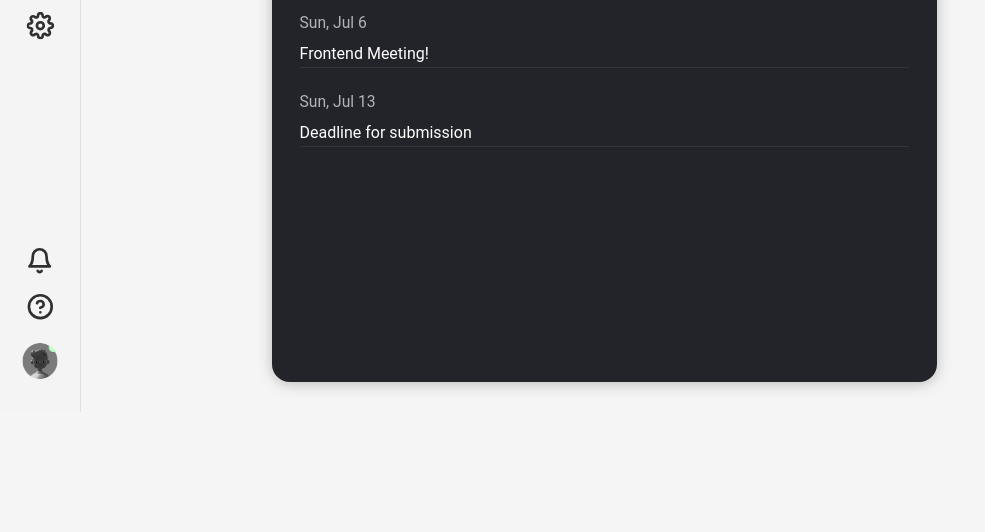
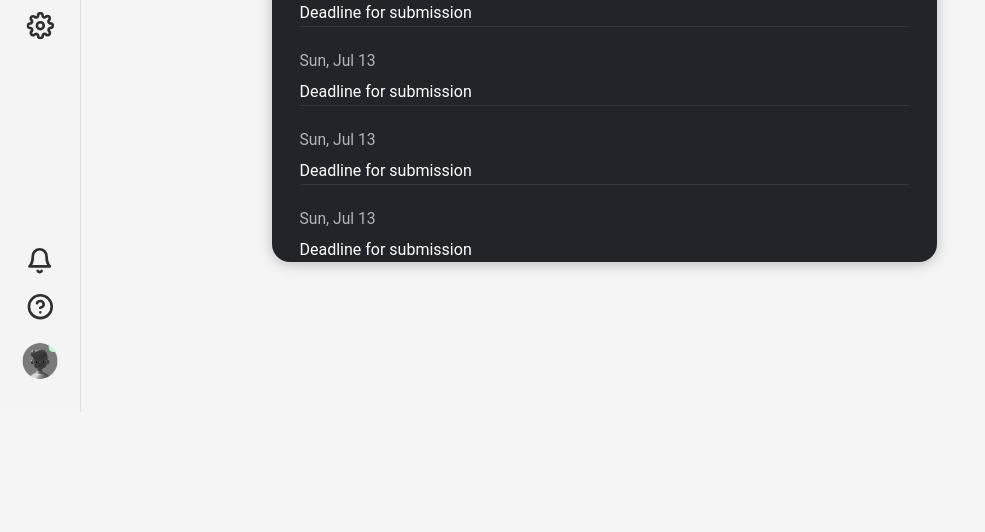
Before and after one commit to MikeM911/afillia-michael, a website: page login/assets/calendar.html in a window 1280 px wide. Shown: the part 388-920 px from the top of the page, without its empty margins (0-985 px from the left). After the commit the page ends 800 px from the top, so only its background shows below. Drawn offline with Linux system fonts and the light colour scheme.

Commit message:
updated calendar for scroll

```diff
--- a/login/assets/calendar.html
+++ b/login/assets/calendar.html
@@ -56,6 +56,36 @@
                 <span class="event-title">Deadline for submission</span>
               </div>
             </div>
+            <div class="calendar-section">
+              <div class="calendar-section-date">Sun, Jul 13</div>
+              <div class="calendar-event">
+                <span class="event-title">Deadline for submission</span>
+              </div>
+            </div>
+            <div class="calendar-section">
+              <div class="calendar-section-date">Sun, Jul 13</div>
+              <div class="calendar-event">
+                <span class="event-title">Deadline for submission</span>
+              </div>
+            </div>
+            <div class="calendar-section">
+              <div class="calendar-section-date">Sun, Jul 13</div>
+              <div class="calendar-event">
+                <span class="event-title">Deadline for submission</span>
+              </div>
+            </div>
+            <div class="calendar-section">
+              <div class="calendar-section-date">Sun, Jul 13</div>
+              <div class="calendar-event">
+                <span class="event-title">Deadline for submission</span>
+              </div>
+            </div>
+            <div class="calendar-section">
+              <div class="calendar-section-date">Sun, Jul 13</div>
+              <div class="calendar-event">
+                <span class="event-title">Deadline for submission</span>
+              </div>
+            </div>
           </div>
         </div>
         <div class="square3"></div>
--- a/login/assets/style-calendar.css
+++ b/login/assets/style-calendar.css
@@ -135,7 +135,6 @@ body {
     justify-content: center;
     align-items: center;
     min-height: 100vh;
-    margin-top: 120px; /* space below app-icons-bar */
 }
 .square {
     width: 665px;
@@ -162,6 +161,7 @@ body {
   display: flex;
   flex-direction: column;
   justify-content: flex-start;
+  overflow-y: auto;
 }
 .calendar-header {
   display: flex;
```
